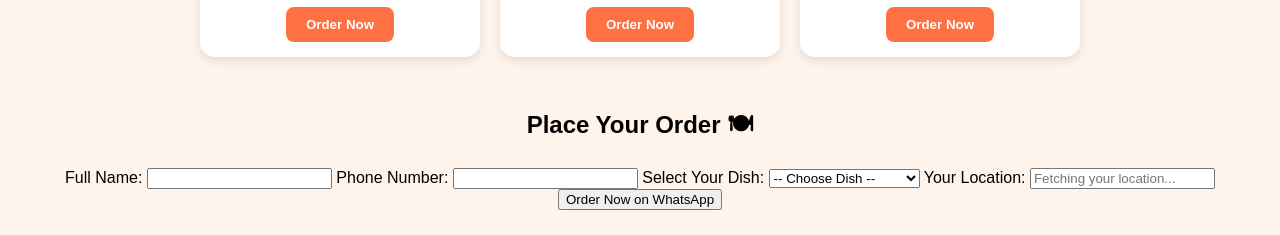
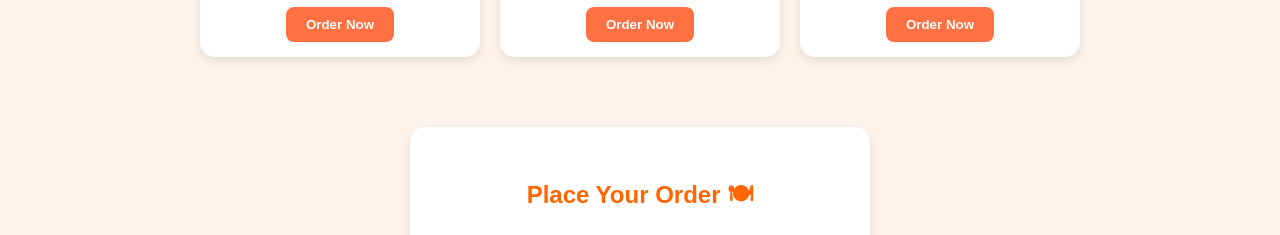
Before and after one commit to rajesharugonda2007-svg/sukha-restaurant, a plain HTML site: page index.html in a window 1280 px wide. Shown: the part 500-735 px from the top of the page. Drawn offline with Linux system fonts and the light colour scheme.

Commit message:
Update style.css
Signed-off-by: rajesharugonda2007-svg <rajesharugonda2007@gmail.com>

```diff
--- a/style.css
+++ b/style.css
@@ -92,3 +92,45 @@ footer {
   right: 20px;
   font-weight: bold;
 }
+#order {
+  background: #fff;
+  border-radius: 15px;
+  padding: 30px;
+  width: 90%;
+  max-width: 400px;
+  margin: 40px auto;
+  box-shadow: 0 4px 10px rgba(0,0,0,0.1);
+}
+
+#order h2 {
+  text-align: center;
+  color: #ff6600;
+  margin-bottom: 20px;
+}
+
+form label {
+  display: block;
+  margin: 10px 0 5px;
+}
+
+form input, form select {
+  width: 100%;
+  padding: 10px;
+  border: 1px solid #ddd;
+  border-radius: 8px;
+  margin-bottom: 15px;
+}
+
+#orderBtn {
+  background-color: #ff6600;
+  color: #fff;
+  border: none;
+  padding: 10px 15px;
+  border-radius: 8px;
+  cursor: pointer;
+  width: 100%;
+}
+
+#orderBtn:hover {
+  background-color: #e65c00;
+}
```
